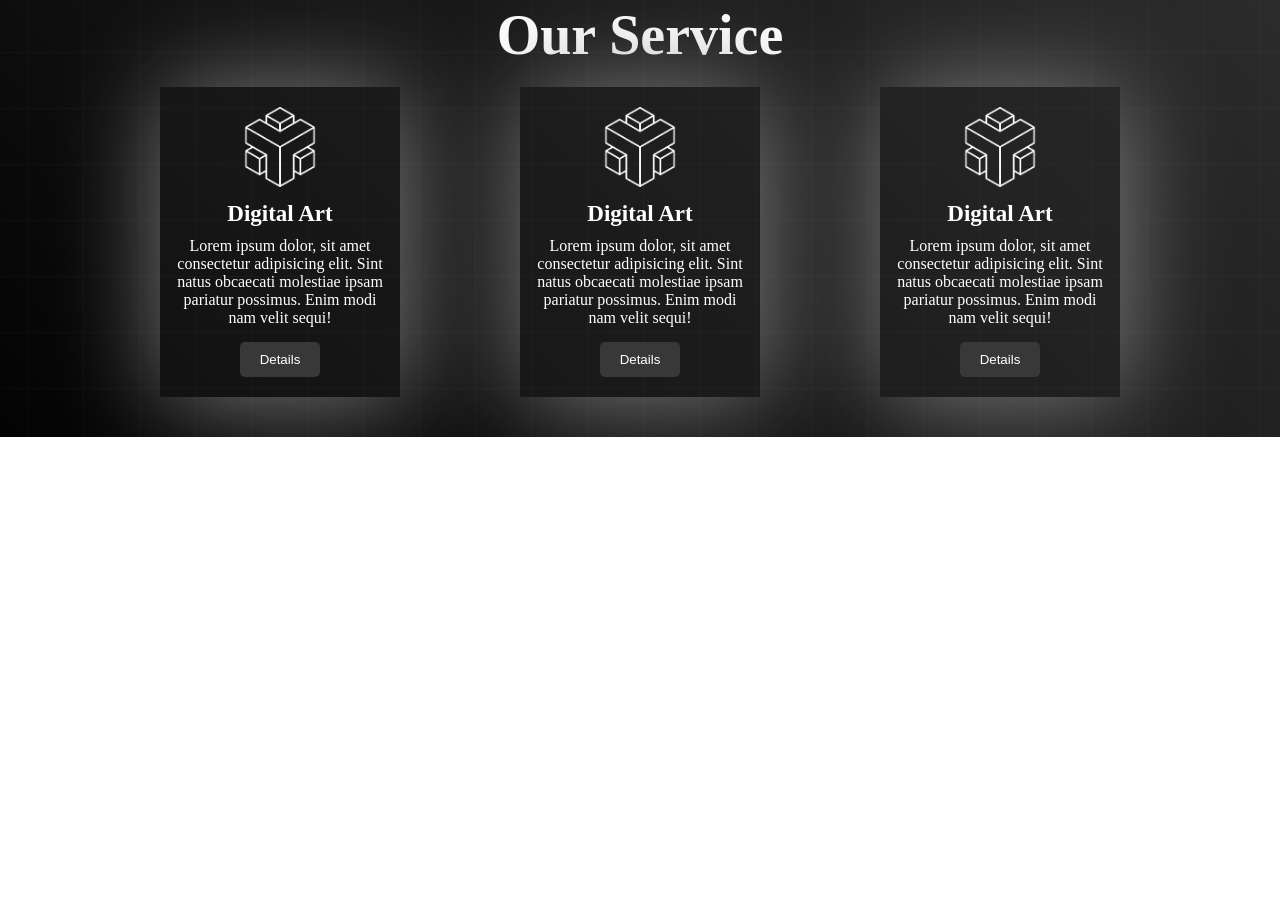
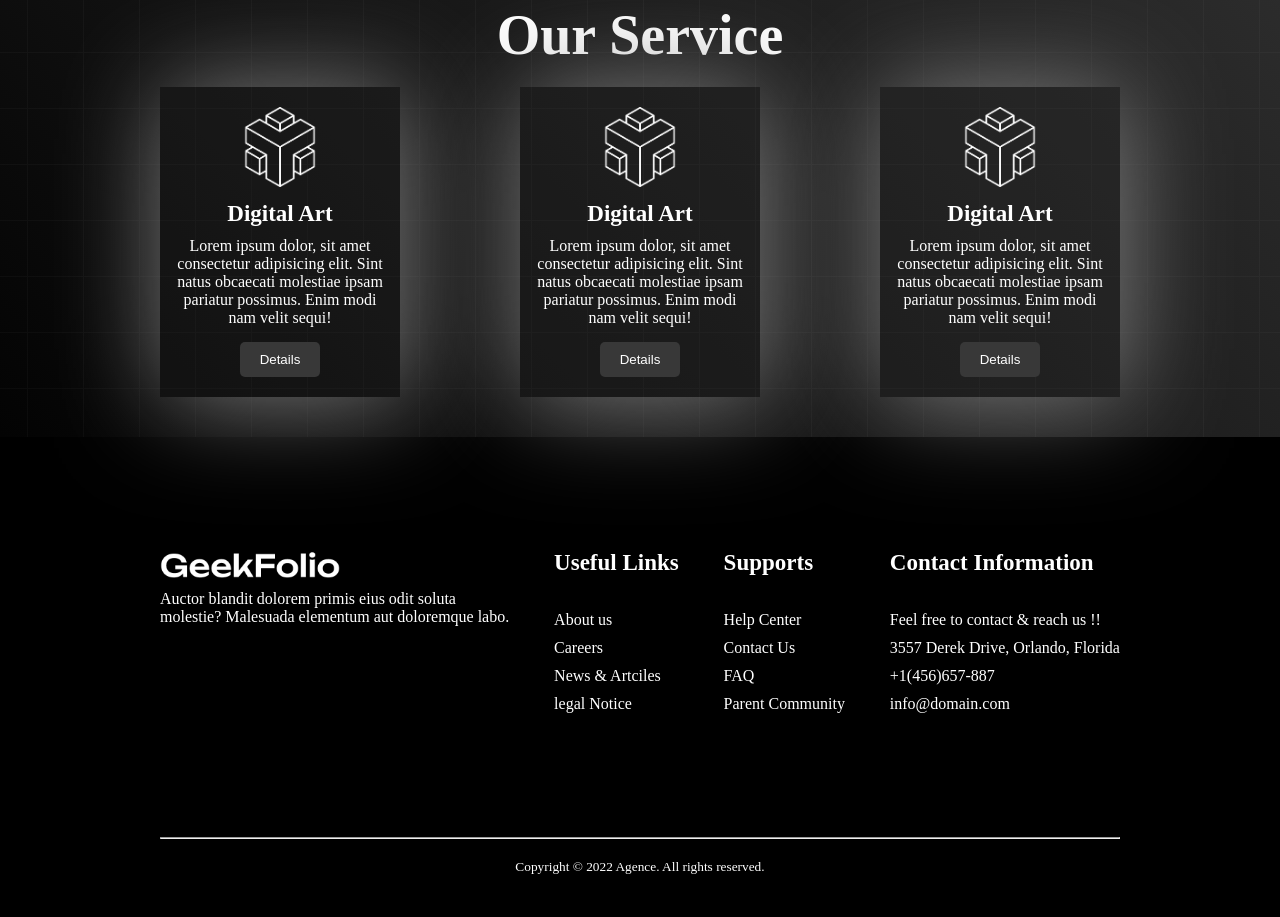
Before and after one commit to AnikHassan111/First-Conceptual-Session-project, a plain HTML site: page index.html in a window 1280 px wide. Shown: the part 1311-2228 px from the top of the page. Before the commit the page ends 1748 px from the top, so only its background shows below. Drawn offline with Linux system fonts and the light colour scheme.

Commit message:
complate the websit

```diff
--- a/index.html
+++ b/index.html
@@ -78,7 +78,8 @@
                             <div class="card">
                                 <img src="style/icon/0.png" alt="">
                                 <h1>Digital Art</h1>
-                                <p>Lorem ipsum dolor, sit amet consectetur adipisicing elit. Sint natus obcaecati molestiae ipsam pariatur possimus. Enim modi nam velit sequi!</p>
+                                <p>Lorem ipsum dolor, sit amet consectetur adipisicing elit. Sint natus obcaecati
+                                    molestiae ipsam pariatur possimus. Enim modi nam velit sequi!</p>
                                 <button>Details</button>
                             </div>
                         </div>
@@ -86,7 +87,8 @@
                             <div class="card">
                                 <img src="style/icon/0.png" alt="">
                                 <h1>Digital Art</h1>
-                                <p>Lorem ipsum dolor, sit amet consectetur adipisicing elit. Sint natus obcaecati molestiae ipsam pariatur possimus. Enim modi nam velit sequi!</p>
+                                <p>Lorem ipsum dolor, sit amet consectetur adipisicing elit. Sint natus obcaecati
+                                    molestiae ipsam pariatur possimus. Enim modi nam velit sequi!</p>
                                 <button>Details</button>
                             </div>
                         </div>
@@ -94,7 +96,8 @@
                             <div class="card">
                                 <img src="style/icon/0.png" alt="">
                                 <h1>Digital Art</h1>
-                                <p>Lorem ipsum dolor, sit amet consectetur adipisicing elit. Sint natus obcaecati molestiae ipsam pariatur possimus. Enim modi nam velit sequi!</p>
+                                <p>Lorem ipsum dolor, sit amet consectetur adipisicing elit. Sint natus obcaecati
+                                    molestiae ipsam pariatur possimus. Enim modi nam velit sequi!</p>
                                 <button>Details</button>
                             </div>
                         </div>
@@ -106,7 +109,55 @@
 
 
     </main>
+    <footer>
+        <div class="container">
+            <div class="footer_section">
+                <div class="box">
+                    <div class="box_first">
+                        <div class="box1 ">
+                            <img src="logo/logo-light.png" alt="">
+                            <p>Auctor blandit dolorem primis eius odit soluta <br>
+                                molestie? Malesuada elementum aut doloremque labo.</p>
+                        </div>
+                    </div>
+                    <div class="box2">
+                        <h3>Useful Links</h3>
+                        <ul>
+                            <li>About us</li>
+                            <li>Careers</li>
+                            <li>News & Artciles</li>
+                            <li>legal Notice</li>
+                        </ul>
+                    </div>
+                    <div class="box3">
+                        <h3>Supports</h3>
+                        <ul>
+                            <li>Help Center</li>
+                            <li>Contact Us</li>
+                            <li>FAQ</li>
+                            <li>Parent Community</li>
+                        </ul>
+                    </div>
+                    <div class="box4">
+                        <h3>Contact Information</h3>
+                        <ul>
+                            <li>Feel free to contact & reach us !!</li>
+                            <li>3557 Derek Drive, Orlando, Florida</li>
+                            <li>+1(456)657-887</li>
+                            <li>info@domain.com</li>
+                        </ul>
+                    </div>
+                </div>
+            </div>
+        </div>
 
+    </footer>
+<div class="copyright_section ">
+    <div class="container">
+        <hr>
+    <small>Copyright © 2022 Agence. All rights reserved.</small>
+    </div>
+</div>
 
 </body>
 
--- a/style/style.css
+++ b/style/style.css
@@ -142,6 +142,7 @@ header{
     /* box-shadow: rgba(255, 255, 255, 0.1) 0px 1px 1px 0px inset, rgba(50, 50, 93, 0.25) 0px 50px 100px -20px, rgba(0, 0, 0, 0.3) 0px 30px 60px -30px; */
     /* box-shadow: 4px 2px 105px gray; */
     box-shadow: 4px 2px 105px gray;
+    transition: 0.5s;
 }
 .our_service_card .card h1{
     font-size: 23px;
@@ -159,4 +160,68 @@ header{
     border: none;
     color: white;
     border-radius: 5px;
+    transition: .5s;
 }
+.our_service_card .card button:hover{
+    /* transform: scale(1.1); */
+    background-color:red ;
+    border: none;
+    color: white;
+
+}
+.our_service_card .card:hover{
+    transform: scale(1.1);
+    /* box-shadow: 4px 2px 105px rgb(31, 31, 31); */
+}
+
+/* Footer Section */
+
+
+footer{
+    background-color: rgb(0, 0, 0);
+    height: 50vh;
+    display: flex;
+    justify-content: center;
+}
+.footer_section .box{
+    color: white;
+    display: flex;
+    justify-content: space-between;
+}
+.footer_section .box .box_first .box1 img{
+    width: 180px;
+}
+.footer_section .box .box2 h3{
+    font-size: 23px;
+    margin-bottom: 35px;
+}
+.footer_section .box .box2 ul li{
+    list-style: none;
+    margin: 10px 0px;
+}
+.footer_section .box .box3 h3{
+    font-size: 23px;
+    margin-bottom: 35px;
+}
+.footer_section .box .box3 ul li{
+    list-style: none;
+    margin: 10px 0px;
+}
+.footer_section .box .box4 h3{
+    font-size: 23px;
+    margin-bottom: 35px;
+}
+.footer_section .box .box4 ul li{
+    list-style: none;
+    margin: 10px 0px;
+}
+.copyright_section{
+    background-color: black;
+    height: 10vh;
+}
+.copyright_section .container small{
+    color: white;
+    text-align: center;
+    display: block;
+    margin-top: 20px;
+}
```
Lines whose indentation alone changed are shown as unchanged.
